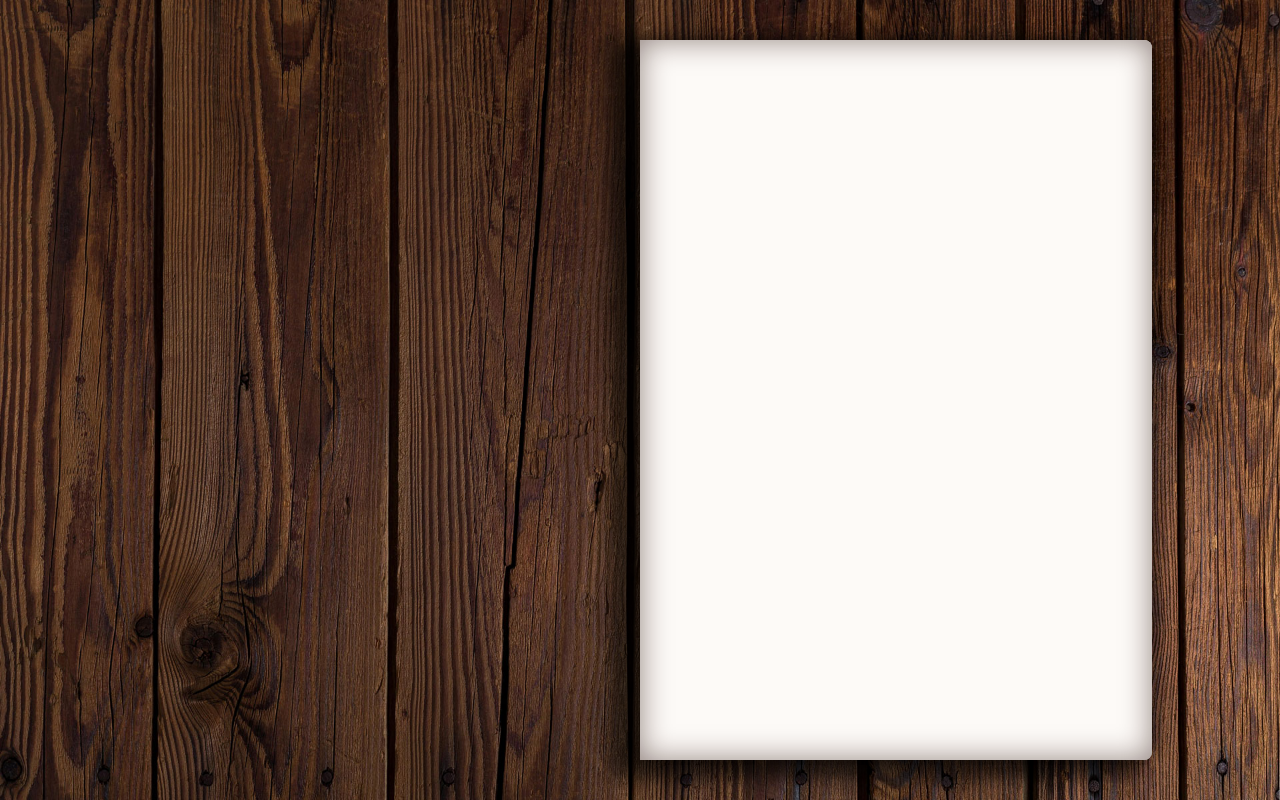
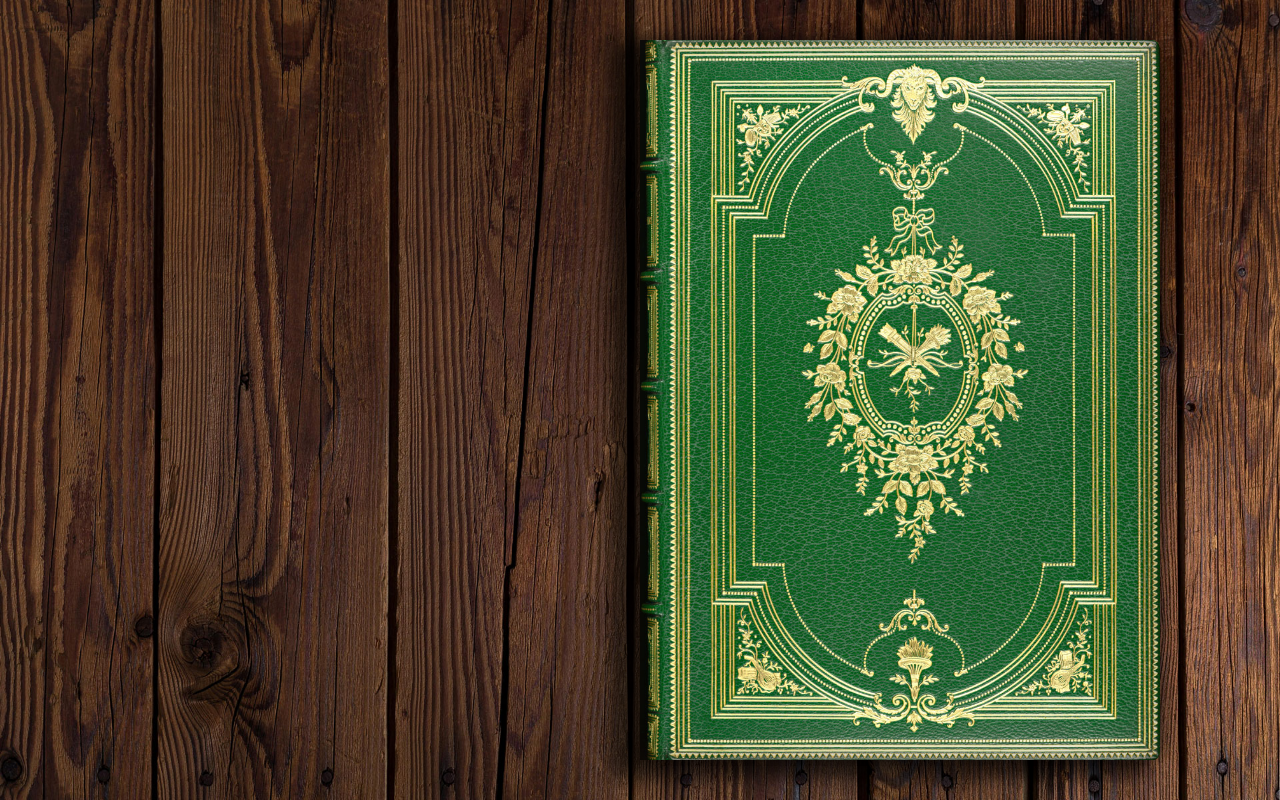
Before and after one commit to rhenoa24/Ultimania, an Angular app: page / in a window 1280 px wide. Built offline with nearby package versions, Linux system fonts and the light colour scheme.

Commit message:
cover added

```diff
--- a/src/app/flipbook/flipbook.component.css
+++ b/src/app/flipbook/flipbook.component.css
@@ -9,7 +9,7 @@
 .page-wrapper {
   position: absolute;
   height: 90%;
-  width: 80%;
+  aspect-ratio: 13 / 9;
   margin: auto;
   top: 0;
   bottom: 0;
--- a/src/app/flipbook/flipbook.component.html
+++ b/src/app/flipbook/flipbook.component.html
@@ -7,7 +7,8 @@
                  [Cover]="page.cover"
                  [FrontCover]="page.frontCover"
                  [style.zIndex]="zIndices[i]"
-                 (isFlippedChanged)="handleFlip(i)">
+                 (isFlippedChanged)="handleFlip(i)"
+                 [isCentered]="this.isCentered">
       </flip-page>
     </div>
   </div>
--- a/src/app/flipbook/flipbook.component.ts
+++ b/src/app/flipbook/flipbook.component.ts
@@ -13,14 +13,14 @@ export class FlipbookComponent implements OnInit {
   ngOnInit(): void {
     // Define your pages
     this.pages = [
-      { cover: 'image.png', frontCover: true },
+      { cover: 'green-cover.jpg', frontCover: true },
       { front: 'test.txt', back: 'test.txt' },
       { front: 'test.txt', back: 'test.txt' },
       { front: 'test.txt', back: 'test.txt' },
       { front: 'test.txt', back: 'test.txt' },
       { front: 'test.txt', back: 'test.txt' },
       { front: 'test.txt', back: 'test.txt' },
-      { cover: 'image.png' }
+      { cover: 'green-cover.jpg' }
     ];
 
     // Assign z-index values (starting from highest)
@@ -47,4 +47,8 @@ export class FlipbookComponent implements OnInit {
     this.zIndices[pageIndex] = highestZIndex + 1;
   }
 
+  isCentered = false;
+
+
+
 }
--- a/src/app/flippage/flippage.component.css
+++ b/src/app/flippage/flippage.component.css
@@ -61,6 +61,9 @@
   width: 100%;
   margin: 0;
   border: none;
+  /**/
+  background-size: 100% 100%;
+  background-repeat: no-repeat;
 }
 
 .flip-page.cover-page .front-page {
@@ -75,10 +78,39 @@
   box-shadow: inset 0px 0 30px 0px #240a0380, 20px 9px 20px 10px #000000b3;
 }
 
+.flip-page.cover-page:not(.front) .front-page::before,
+.flip-page.cover-page:not(.front) .back-page::before {
+  content: "";
+  position: absolute;
+  top: 0;
+  left: 0;
+  width: 100%;
+  height: 100%;
+  background-image: inherit;
+  background-size: 100% 100%;
+  background-position: center;
+  transform: scaleX(-1);
+}
+
+.flip-page.cover-page:not(.front) .front-page {
+  background-image: url(/images/cover-back.jpg) !important;
+}
+
 .flip-page.cover-page.front .front-page {
   box-shadow: inset 0px 0 30px 0px #240a0380, -20px 9px 20px 10px #000000b3;
 }
 
 .flip-page.cover-page.front .back-page {
   box-shadow: inset 0px 0 30px 0px #240a0380, -20px 0px 20px 0px #00000030;
+  background-image: url(/images/cover-back.jpg) !important;
 }
+
+/**/
+
+.flip-page {
+    transition: transform 1s ease;
+}
+
+.flip-page.centered {
+  transform: translateX(calc(50% / -2));
+}
--- a/src/app/flippage/flippage.component.html
+++ b/src/app/flippage/flippage.component.html
@@ -1,13 +1,28 @@
-<div class="flip-page" [class.flipped]="this.isFlipped"
-     [class.cover-page]="this.Cover" [class.front]="this.FrontCover">
+<div class="flip-page"
+     [class.flipped]="this.isFlipped"
+     [class.cover-page]="this.Cover"
+     [class.front]="this.FrontCover"
+     [class.centered]="this.isCentered">
+
+  @if (this.Cover !== '' && this.Cover !== null && this.Cover !== undefined) {
+  <!-- Cover Page -->
+  <div class="back-page"
+       (click)="pageFlip()"
+       [style.background-image]="'url(./images/' + this.Cover + ')'">
+  </div>
+
+  <div class="front-page"
+       (click)="pageFlip()"
+       [style.background-image]="'url(./images/' + this.Cover + ')'">
+  </div>
+  } @else {
+  <!-- Normal Page -->
   <div class="back-page" (click)="pageFlip()">
-    @if (Back){
     <txt-to-html [filename]="Back"></txt-to-html>
-    }
   </div>
+
   <div class="front-page" (click)="pageFlip()">
-    @if (Front){
     <txt-to-html [filename]="Front"></txt-to-html>
-    }
   </div>
+  }
 </div>
--- a/src/app/flippage/flippage.component.ts
+++ b/src/app/flippage/flippage.component.ts
@@ -13,9 +13,10 @@ export class FlippageComponent {
   @Input() Cover?: string = '';
   @Input() FrontCover?: boolean = false;
 
+  protected isFlipped: boolean = false;
   @Output() isFlippedChanged = new EventEmitter<boolean>();
 
-  protected isFlipped: boolean = false;
+  @Input() isCentered?: boolean = true;
 
   constructor(
     private cdr: ChangeDetectorRef
@@ -29,6 +30,7 @@ export class FlippageComponent {
     for (let i = 1; i <= 12; i++) {
       this.flipSounds.push(`./audio/flip-(${i}).wav`);
     }
+
   }
 
   protected pageFlip(): void {
```
Also changed, not shown: public/images/cover-back.jpg (added), public/images/green-cover.jpg (added).
